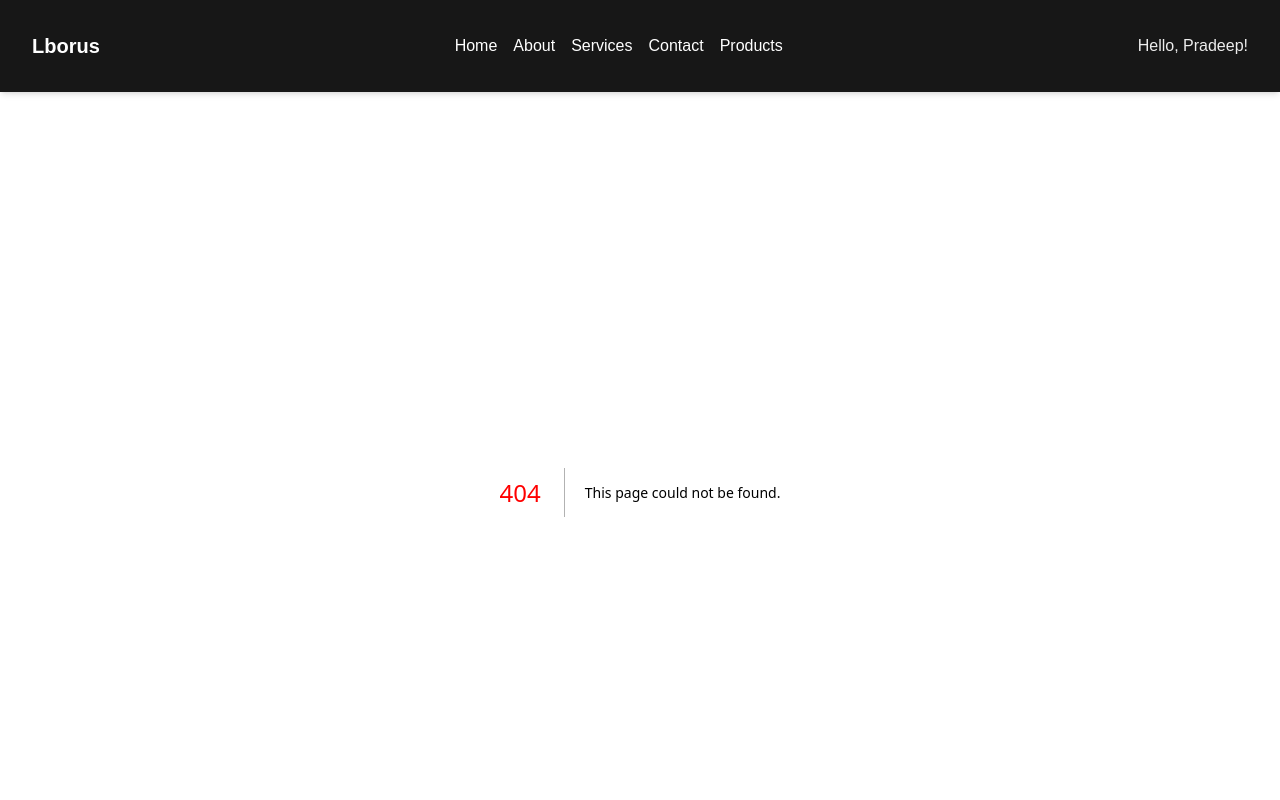
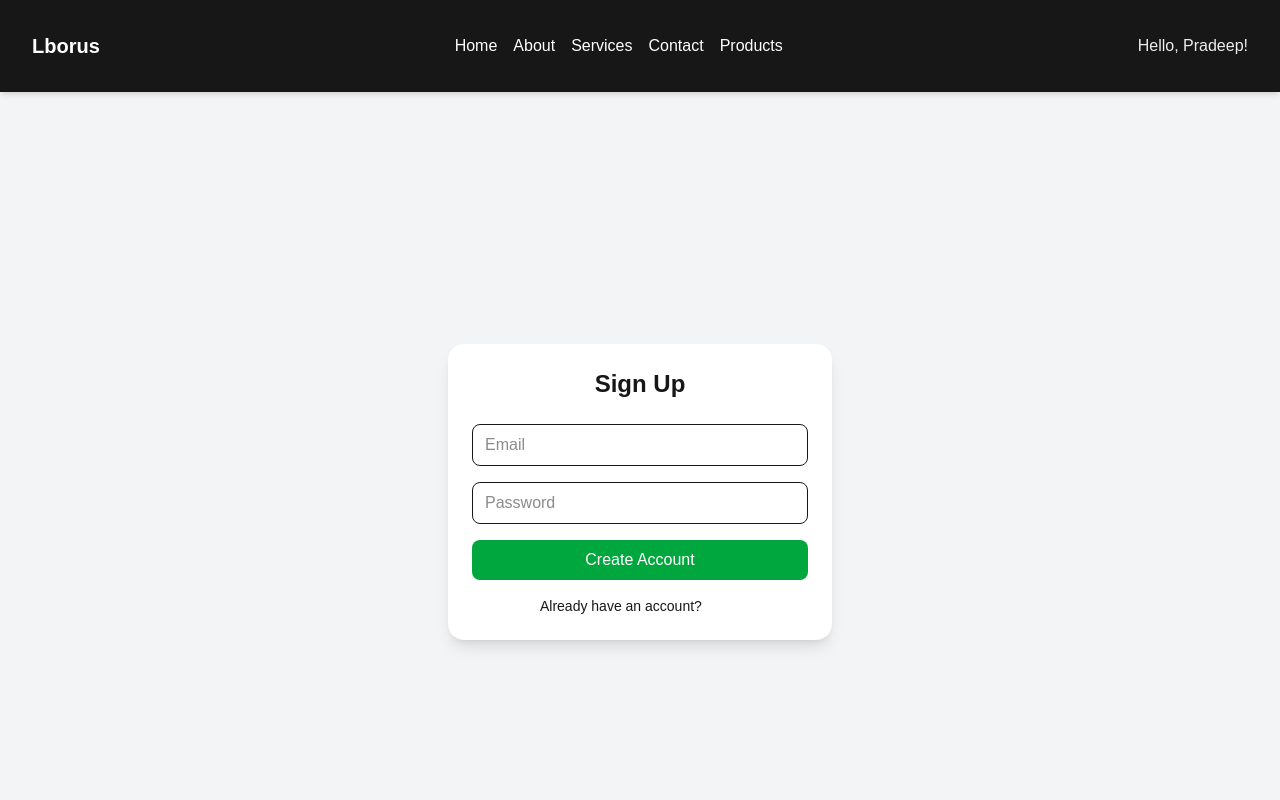
Before and after one commit to PrdeepTech/react_next_redux, a Next.js app: page /signup in a window 1280 px wide. Before the commit this address had no page. Shown: the top 800 px of the page. Built offline with nearby package versions, Linux system fonts and the light colour scheme.

Commit message:
add pages

```diff
--- /dev/null
+++ b/src/app/Components/ForgotPasswordBox.jsx
@@ -0,0 +1,41 @@
+"use client";
+import Link from "next/link";
+import { useState } from "react";
+
+export default function ForgotPasswordBox() {
+  const [email, setEmail] = useState("");
+
+  const handleSubmit = (e) => {
+    e.preventDefault();
+    console.log("Forgot password request for:", email);
+  };
+
+  return (
+    <div className="flex min-h-screen items-center justify-center bg-gray-100">
+      <div className="w-full max-w-sm bg-white rounded-2xl shadow-lg p-6">
+        <h2 className="text-2xl font-bold text-center mb-6">Reset Password</h2>
+        <form onSubmit={handleSubmit} className="space-y-4">
+          <input
+            type="email"
+            placeholder="Enter your email"
+            className="w-full border px-3 py-2 rounded-lg"
+            value={email}
+            onChange={(e) => setEmail(e.target.value)}
+          />
+          <button
+            type="submit"
+            className="w-full bg-yellow-600 text-white py-2 rounded-lg hover:bg-yellow-700"
+          >
+            Send Reset Link
+          </button>
+        </form>
+
+        <p className="mt-4 text-sm text-center">
+          <Link href="/Login" className="text-indigo-600 hover:underline">
+            Back to Login
+          </Link>
+        </p>
+      </div>
+    </div>
+  );
+}
--- /dev/null
+++ b/src/app/Components/LoginBox.jsx
@@ -0,0 +1,64 @@
+"use client";
+import Link from "next/link";
+import { useRouter } from "next/navigation"; // 🚀 Next.js router hook
+import { useState } from "react";
+
+export default function LoginBox() {
+  const [email, setEmail] = useState("");
+  const [password, setPassword] = useState("");
+  const router = useRouter(); // navigation hook
+
+  const handleSubmit = (e) => {
+    e.preventDefault();
+
+    // 👉 Normally you'd call your login API here
+    if (email === "rohits043@yahoo.com" && password === "123456") {
+      // Success → go to Home
+      router.push("/"); // Navigate to Home page
+    } else {
+      alert("Invalid credentials 😢");
+    }
+  };
+
+  return (
+    <div className="flex min-h-screen items-center justify-center bg-gray-100">
+      <div className="w-full max-w-sm bg-white rounded-2xl shadow-lg p-6">
+        <h2 className="text-2xl font-bold text-center text-gray-800 mb-6">
+          Login
+        </h2>
+
+        <form onSubmit={handleSubmit} className="space-y-4">
+          <input
+            type="email"
+            placeholder="Email"
+            className="w-full border px-3 py-2 rounded-lg"
+            value={email}
+            onChange={(e) => setEmail(e.target.value)}
+          />
+          <input
+            type="password"
+            placeholder="Password"
+            className="w-full border px-3 py-2 rounded-lg"
+            value={password}
+            onChange={(e) => setPassword(e.target.value)}
+          />
+          <button
+            type="submit"
+            className="w-full bg-indigo-600 text-white py-2 rounded-lg hover:bg-indigo-700"
+          >
+            Sign In
+          </button>
+        </form>
+
+        <div className="flex justify-between mt-4 text-sm">
+          <Link href="/forgot" className="text-indigo-600 hover:underline">
+            Forgot Password?
+          </Link>
+          <Link href="/signup" className="text-indigo-600 hover:underline">
+            Sign Up
+          </Link>
+        </div>
+      </div>
+    </div>
+  );
+}
--- /dev/null
+++ b/src/app/Components/Navbar.jsx
@@ -0,0 +1,14 @@
+import Link from "next/link";
+
+export default function Navbar() {
+  return (
+    <nav className="bg-white shadow-md px-6 py-3 flex justify-between items-center">
+      <h1 className="text-xl font-bold text-indigo-600">MyApp</h1>
+      <div className="space-x-4">
+        <Link href="/" className="hover:text-indigo-600">Home</Link>
+        <Link href="/login" className="hover:text-indigo-600">Login</Link>
+        <Link href="/signup" className="hover:text-indigo-600">Sign Up</Link>
+      </div>
+    </nav>
+  );
+}
--- /dev/null
+++ b/src/app/Components/SignupBox.jsx
@@ -0,0 +1,50 @@
+"use client";
+import Link from "next/link";
+import { useState } from "react";
+
+export default function SignupBox() {
+  const [email, setEmail] = useState("");
+  const [password, setPassword] = useState("");
+
+  const handleSignup = (e) => {
+    e.preventDefault();
+    console.log("Signup:", { email, password });
+  };
+
+  return (
+    <div className="flex min-h-screen items-center justify-center bg-gray-100">
+      <div className="w-full max-w-sm bg-white rounded-2xl shadow-lg p-6">
+        <h2 className="text-2xl font-bold text-center mb-6">Sign Up</h2>
+        <form onSubmit={handleSignup} className="space-y-4">
+          <input
+            type="email"
+            placeholder="Email"
+            className="w-full border px-3 py-2 rounded-lg"
+            value={email}
+            onChange={(e) => setEmail(e.target.value)}
+          />
+          <input
+            type="password"
+            placeholder="Password"
+            className="w-full border px-3 py-2 rounded-lg"
+            value={password}
+            onChange={(e) => setPassword(e.target.value)}
+          />
+          <button
+            type="submit"
+            className="w-full bg-green-600 text-white py-2 rounded-lg hover:bg-green-700"
+          >
+            Create Account
+          </button>
+        </form>
+
+        <p className="mt-4 text-sm text-center">
+          Already have an account?{" "}
+          <Link href="/Login" className="text-indigo-600 hover:underline">
+            Login
+          </Link>
+        </p>
+      </div>
+    </div>
+  );
+}
--- /dev/null
+++ b/src/app/Login/page.jsx
@@ -0,0 +1,5 @@
+import LoginBox from "../Components/LoginBox";
+
+export default function LoginPage() {
+  return <LoginBox />;
+}
--- /dev/null
+++ b/src/app/forgot/page.jsx
@@ -0,0 +1,5 @@
+import ForgotPasswordBox from "../Components/ForgotPasswordBox";
+
+export default function ForgotPasswordPage() {
+  return <ForgotPasswordBox />;
+}
--- /dev/null
+++ b/src/app/home/layout.tsx
@@ -0,0 +1,33 @@
+import type { Metadata } from "next";
+import Footer from "../Components/Footer";
+import Header from "../Components/Header";
+
+import { UserProvider } from "../contexts/UserContext";
+import "../globals.css";
+import { Providers } from "../providers";
+
+export const metadata: Metadata = {
+  title: "Create Next App",
+  description: "Generated by create next app",
+};
+
+export default function RootLayout({
+  children,
+}: Readonly<{
+  children: React.ReactNode;
+}>) {
+  return (
+    <html lang="en">
+      <body>
+        <Providers>
+         <UserProvider>
+          <Header/>
+          {children}
+          <Footer />
+          {/* <Chatbot /> */}
+         </UserProvider>
+         </Providers>
+      </body>
+    </html>
+  );
+}
--- /dev/null
+++ b/src/app/home/page.jsx
@@ -0,0 +1,25 @@
+
+
+export default function Home() {
+  return (
+    <>
+      <main className="flex flex-col items-center justify-center min-h-screen bg-gray-50 px-4">
+        <section className="text-center max-w-2xl">
+          <h1 className="text-4xl font-bold text-blue-600 mb-4">
+            Welcome to MyWebsite
+          </h1>
+          <p className="text-gray-700 text-lg mb-6">
+            This is a modern and minimal homepage built with Next.js.
+          </p>
+          <a
+            href="/about"
+            className="inline-block bg-blue-600 text-white px-6 py-3 rounded-full hover:bg-blue-700 transition"
+          >
+            Learn More
+          </a>
+
+        </section>
+      </main>
+    </>
+  );
+}
--- /dev/null
+++ b/src/app/signup/page.jsx
@@ -0,0 +1,5 @@
+import SignupBox from "../Components/SignupBox";
+
+export default function SignupPage() {
+  return <SignupBox />;
+}
```
Also changed, not shown: 1 other file (tests, documents, lock files or other folders).
